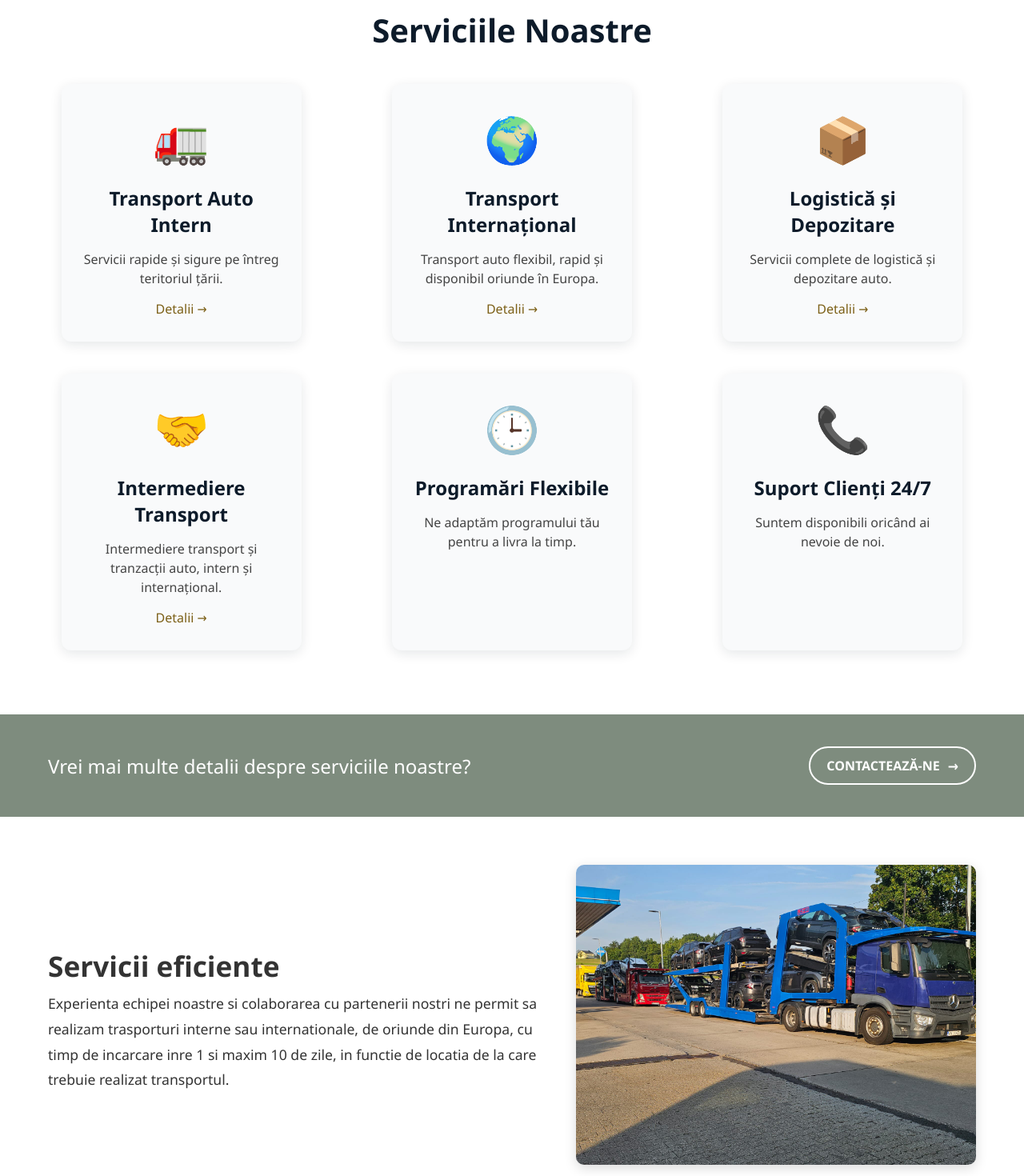
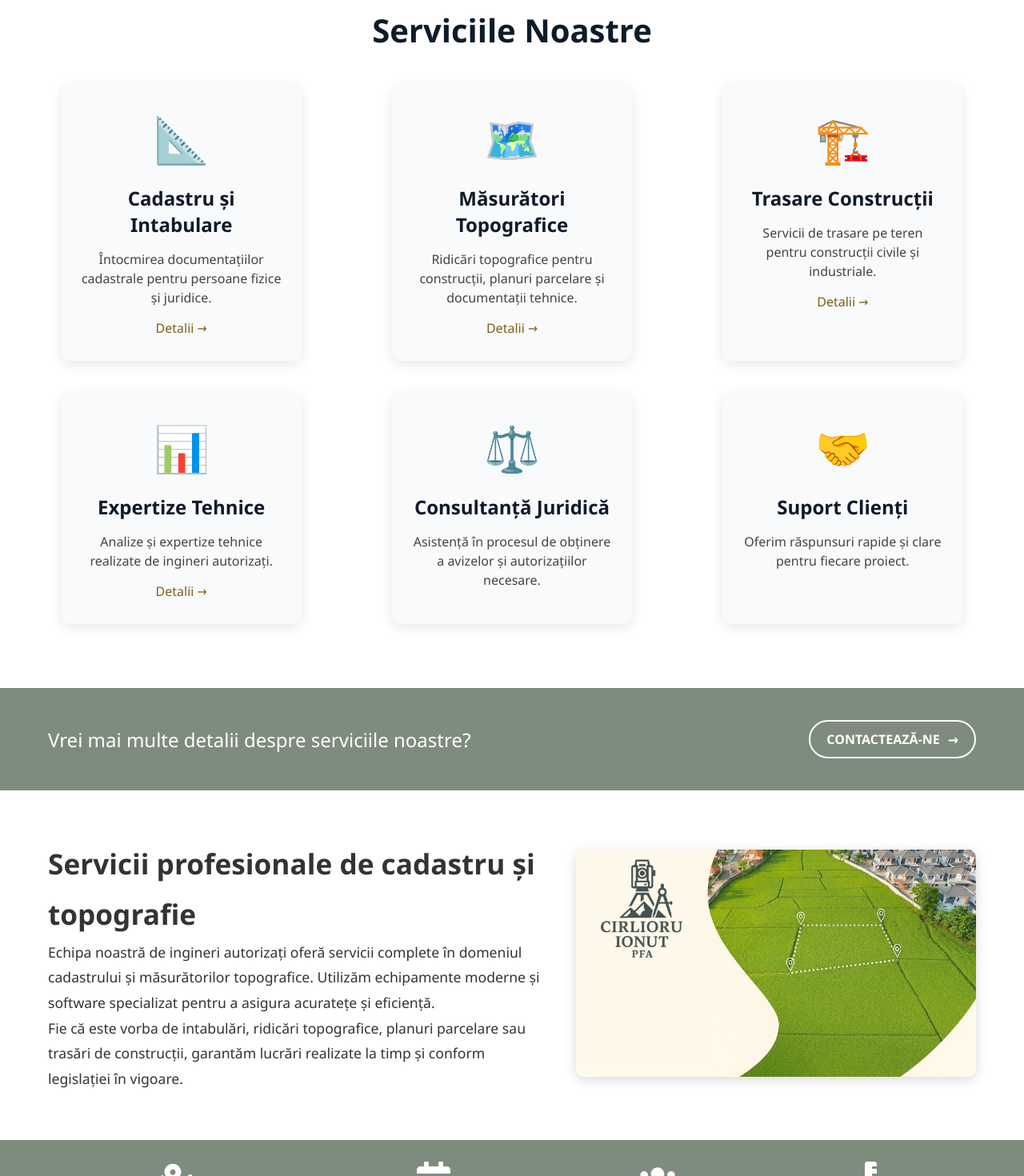
Before and after one commit to AndreiDobrin2002/SiteCadastru, a React (Vite) app in the folder site-cadastru/: page /servicii in a window 1280 px wide. Shown: the part 140-1610 px from the top of the page at 80% size. Built offline with nearby package versions, Linux system fonts and the light colour scheme.

Commit message:
Modificare pagini si legaturi

```diff
--- a/site-cadastru/src/App.jsx
+++ b/site-cadastru/src/App.jsx
@@ -4,9 +4,9 @@ import Navbar from "./components/Navbar.jsx";
 import Acasa from "./pages/Acasa.jsx";
 import Despre from "./pages/Despre.jsx";
 import Servicii from "./pages/Servicii.jsx";
-import TransportAuto from "./pages/TransportAuto.jsx";
-import Intermedieri from "./pages/Intermedieri.jsx";
-import Logistica from "./pages/Logistica.jsx";
+import CadastruIntabulare from "./pages/CadastruIntabulare.jsx";
+import Masuratori from "./pages/Masuratori.jsx";
+import Expertize from "./pages/Expertize.jsx";
 import Contact from "./pages/Contact.jsx";
 import Galerie from './pages/Galerie.jsx';
 import Oferta from "./pages/Oferta.jsx";
@@ -23,9 +23,9 @@ function App() {
                     <Route path="/servicii" element={<Servicii />} />
                     <Route path="/contact" element={<Contact />} />
                     <Route path="/galerie" element={<Galerie />} />
-                    <Route path="/transport-auto" element={<TransportAuto />} />
-                    <Route path="/intermedieri-transport" element={<Intermedieri />} />
-                    <Route path="/logistica-depozitare" element={<Logistica />} />
+                    <Route path="/cadastru-intabulare" element={<CadastruIntabulare />} />
+                    <Route path="/masuratori-topografice" element={<Masuratori />} />
+                    <Route path="/expertize-tehnice" element={<Expertize />} />
                     <Route path="/oferta" element={<Oferta />} />
                 </Routes>
             </div>
--- a/site-cadastru/src/components/Navbar.jsx
+++ b/site-cadastru/src/components/Navbar.jsx
@@ -48,9 +48,10 @@ const Navbar = () => {
                 <li className="dropdown">
                     <NavLink to="/servicii" onClick={closeMenu}>Servicii</NavLink>
                     <ul className="dropdown-menu">
-                        <li><NavLink to="/transport-auto" onClick={closeMenu}>Transport auto</NavLink></li>
-                        <li><NavLink to="/logistica-depozitare" onClick={closeMenu}>Logistică și Depozitare</NavLink></li>
-                        <li><NavLink to="/intermedieri-transport" onClick={closeMenu}>Intermediere Transport</NavLink></li>
+                        <li><NavLink to="/cadastru-intabulare" onClick={closeMenu}>Cadastru și Intabulare.
+                        </NavLink></li>
+                        <li><NavLink to="/masuratori-topografice" onClick={closeMenu}>Măsurători Topografice</NavLink></li>
+                        <li><NavLink to="/expertize-tehnice" onClick={closeMenu}>Expertize tehnice</NavLink></li>
                     </ul>
                 </li>
 
--- a/site-cadastru/src/pages/Acasa.css
+++ b/site-cadastru/src/pages/Acasa.css
@@ -61,9 +61,16 @@
     }
 }
 
-@media (max-width: 1150px) {
+@media (max-width: 850px) {
     .hero-section {
         background: url("../assets/firstpage_telefon.png") no-repeat center center;
+        background-size: cover; /* sau contain dacă vrei să se vadă întreagă */
+    }
+}
+
+@media (min-width:850px) and (max-width: 1150px) {
+    .hero-section {
+        background: url("../assets/firstpage_telefonc.png") no-repeat center center;
         background-size: cover; /* sau contain dacă vrei să se vadă întreagă */
     }
 }
--- a/site-cadastru/src/pages/Acasa.jsx
+++ b/site-cadastru/src/pages/Acasa.jsx
@@ -1,6 +1,4 @@
-import img1 from "../assets/firstpage_logomic.jpg";
-import imgMobile from "../assets/firstpage_telefon.png"; // imagine pentru telefon
-import firmaImage from "../assets/firma.jpg"; // imaginea despre firmă
+import firmaImage from "../assets/logo3.png"; // imaginea despre firmă
 import "./Acasa.css";
 import Statistici from "../components/Statistici.jsx";
 import Servicii from "../components/Servicii.jsx";
--- a/site-cadastru/src/pages/TransportAuto.jsx
+++ b/site-cadastru/src/pages/CadastruIntabulare.jsx
@@ -4,7 +4,7 @@ import Footer from "../components/Footer.jsx";
 import FAQ from "../components/FAQ.jsx";
 import ServicetCTA from "../components/ServiceCTA.jsx";
 
-const TransportAuto = () => {
+const CadastruIntabulare = () => {
     return (
         <div className="despre-container">
             <h1 className="despre-title">Transport auto</h1>
@@ -88,4 +88,4 @@ const TransportAuto = () => {
     );
 };
 
-export default TransportAuto;
+export default CadastruIntabulare;
--- a/site-cadastru/src/pages/Despre.jsx
+++ b/site-cadastru/src/pages/Despre.jsx
@@ -1,6 +1,6 @@
 import React from "react";
 import "./Despre.css";
-import sediuImg from "../assets/serviciu3.jpg"; // imaginea sediului (poți schimba)
+import sediuImg from "../assets/firstpage_logomare.png"; // imaginea sediului (poți schimba)
 import Footer from "../components/Footer.jsx";
 import FAQ from "../components/FAQ.jsx";
 import ServicetCTA from "../components/ServiceCTA.jsx";
--- a/site-cadastru/src/pages/Logistica.jsx
+++ b/site-cadastru/src/pages/Expertize.jsx
@@ -5,7 +5,7 @@ import FAQ from "../components/FAQ.jsx";
 import ServicetCTA from "../components/ServiceCTA.jsx";
 import sediuImg from "../assets/serviciu2.jpg";
 
-const Logistica = () => {
+const Expertize = () => {
     return (
         <div className="despre-container">
             <h1 className="despre-title">Logistică și depozitare auto</h1>
@@ -67,4 +67,4 @@ const Logistica = () => {
     );
 };
 
-export default Logistica;
+export default Expertize;
--- a/site-cadastru/src/pages/Intermedieri.jsx
+++ b/site-cadastru/src/pages/Masuratori.jsx
@@ -5,7 +5,7 @@ import FAQ from "../components/FAQ.jsx";
 import ServicetCTA from "../components/ServiceCTA.jsx";
 import sediuImg from "../assets/img23.jpg";
 
-const Intermedieri = () => {
+const Masuratori = () => {
     return (
         <div className="despre-container">
             <h1 className="despre-title">Intermedieri transport auto</h1>
@@ -70,4 +70,4 @@ const Intermedieri = () => {
     );
 };
 
-export default Intermedieri;
+export default Masuratori;
--- a/site-cadastru/src/pages/Servicii.jsx
+++ b/site-cadastru/src/pages/Servicii.jsx
@@ -5,42 +5,42 @@ import Footer from "../components/Footer.jsx";
 import FAQ from "../components/FAQ.jsx";
 import ServicetCTA from "../components/ServiceCTA.jsx";
 import Statistici from "../components/Statistici.jsx";
-import sediuImg from "../assets/serviciu3.jpg";
+import sediuImg from "../assets/firstpage_logomic.jpg"; // imagine despre birou / echipă
 
 const serviciiList = [
     {
-        icon: "🚛",
-        title: "Transport Auto Intern",
-        description: "Servicii rapide și sigure pe întreg teritoriul țării.",
-        link: "/transport-auto"
+        icon: "📐",
+        title: "Cadastru și Intabulare",
+        description: "Întocmirea documentațiilor cadastrale pentru persoane fizice și juridice.",
+        link: "/cadastru-intabulare"
     },
     {
-        icon: "🌍",
-        title: "Transport Internațional",
-        description: "Transport auto flexibil, rapid și disponibil oriunde în Europa.",
-        link: "/transport-auto"
+        icon: "🗺️",
+        title: "Măsurători Topografice",
+        description: "Ridicări topografice pentru construcții, planuri parcelare și documentații tehnice.",
+        link: "/masuratori-topografice"
     },
     {
-        icon: "📦",
-        title: "Logistică și Depozitare",
-        description: "Servicii complete de logistică și depozitare auto.",
-        link: "/logistica-depozitare"
+        icon: "🏗️",
+        title: "Trasare Construcții",
+        description: "Servicii de trasare pe teren pentru construcții civile și industriale.",
+        link: "/trasare-constructii"
+    },
+    {
+        icon: "📊",
+        title: "Expertize Tehnice",
+        description: "Analize și expertize tehnice realizate de ingineri autorizați.",
+        link: "/expertize-tehnice"
+    },
+    {
+        icon: "⚖️",
+        title: "Consultanță Juridică",
+        description: "Asistență în procesul de obținere a avizelor și autorizațiilor necesare.",
     },
     {
         icon: "🤝",
-        title: "Intermediere Transport",
-        description: "Intermediere transport și tranzacții auto, intern și internațional.",
-        link: "/intermedieri-transport"
-    },
-    {
-        icon: "🕒",
-        title: "Programări Flexibile",
-        description: "Ne adaptăm programului tău pentru a livra la timp.",
-    },
-    {
-        icon: "📞",
-        title: "Suport Clienți 24/7",
-        description: "Suntem disponibili oricând ai nevoie de noi.",
+        title: "Suport Clienți",
+        description: "Oferim răspunsuri rapide și clare pentru fiecare proiect.",
     },
 ];
 
@@ -73,21 +73,27 @@ const Servicii = () => {
                     );
                 })}
             </div>
+
             <ServicetCTA/>
+
             <div className="serviciu-section">
                 <div className="despre-text">
-                    <h1>Servicii eficiente</h1>
+                    <h1>Servicii profesionale de cadastru și topografie</h1>
                     <p>
-                        Experienta echipei noastre si colaborarea cu partenerii nostri ne permit sa realizam trasporturi
-                        interne sau internationale,
-                        de oriunde din Europa, cu timp de incarcare inre 1 si maxim 10 de zile, in functie de locatia de
-                        la care trebuie realizat transportul.
+                        Echipa noastră de ingineri autorizați oferă servicii complete în domeniul cadastrului și
+                        măsurătorilor topografice.
+                        Utilizăm echipamente moderne și software specializat pentru a asigura acuratețe și eficiență.
+                    </p>
+                    <p>
+                        Fie că este vorba de intabulări, ridicări topografice, planuri parcelare sau trasări de construcții,
+                        garantăm lucrări realizate la timp și conform legislației în vigoare.
                     </p>
                 </div>
                 <div className="despre-image">
-                    <img src={sediuImg} alt="Sediu"/>
+                    <img src={sediuImg} alt="Sediul firmei de cadastru" />
                 </div>
             </div>
+
             <Statistici/>
             <FAQ/>
             <Footer/>
```
Also changed, not shown: 1 other file (tests, documents, lock files or other folders).
